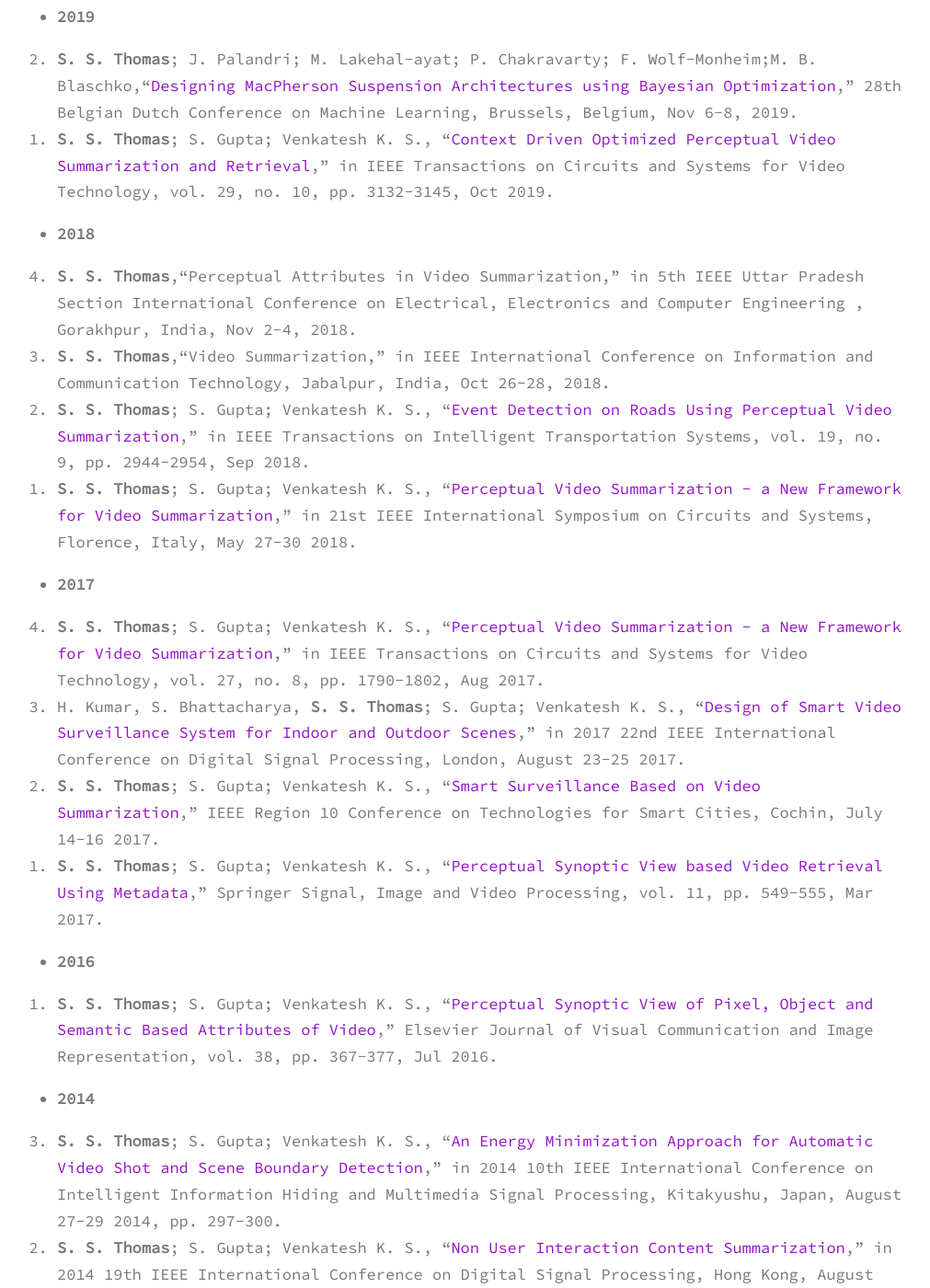
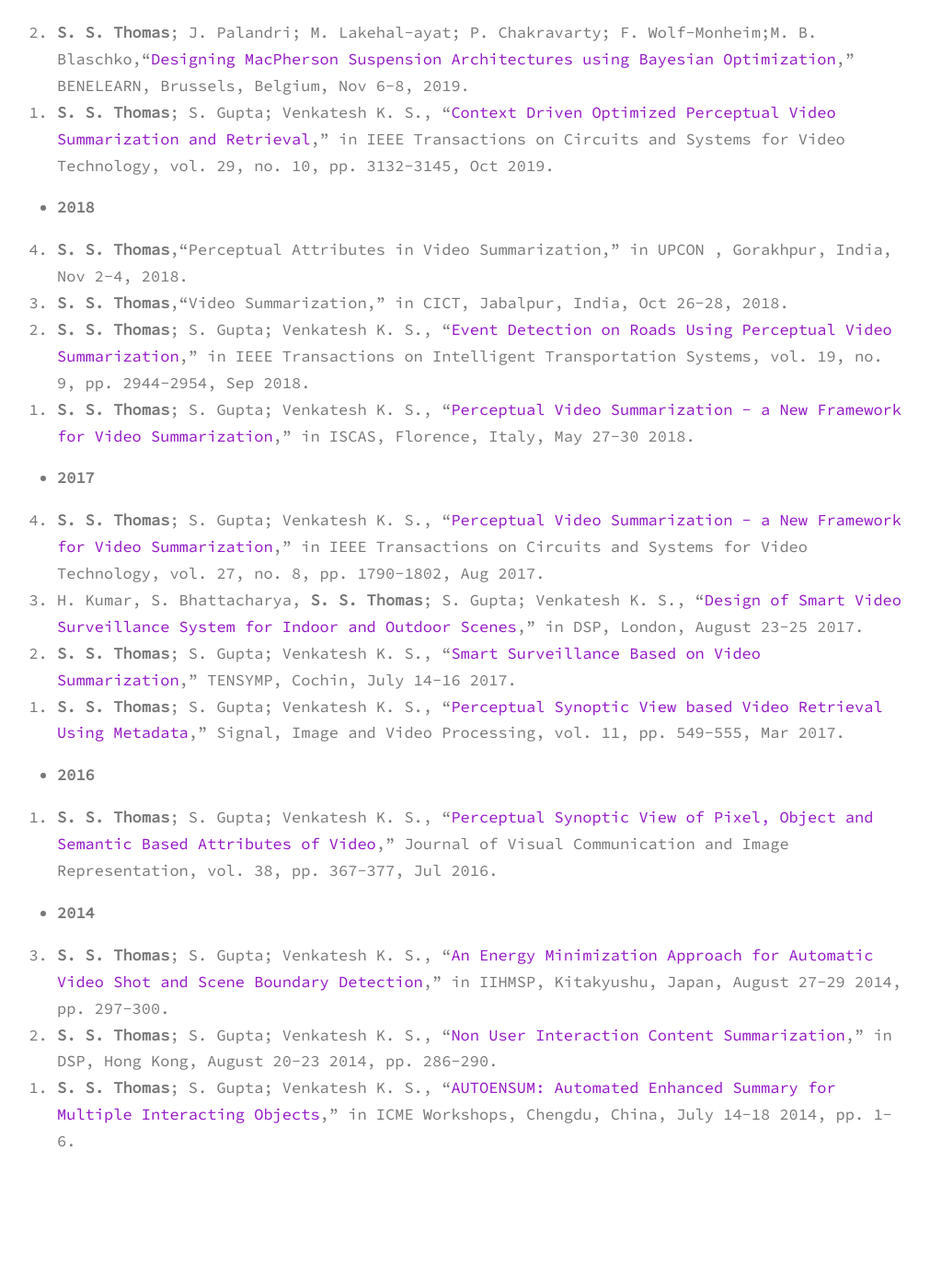
Before and after one commit to sinnuthomas/sinnuthomas.github.io, a Jekyll site: the page built from publications.md, in a window 1280 px wide and 1400 px high, scrolled down 1373 px. Shown: the whole window at 92% size, without its empty margins (138-1149 px from the left). Built offline with Jekyll 4.4.1, drawn with Linux system fonts in a browser that asks for light colours; after the commit the page ends 2645 px from its top, so only the background shows below that; some of the changed text lies outside the part shown.

Commit message:
Update publications.md

```diff
--- a/publications.md
+++ b/publications.md
@@ -27,41 +27,41 @@ permalink: /publications/
 
 * **2020**
 <ol reversed>
-  <li>S. Mukherjee; <b>S. S. Thomas</b>, “<a href="https://wimlworkshop.org/neurips2020/program/">Deep Unfolding Approaches for Sparse Dictionary Learning in Video Summarization</a>,” 34th Conference on Neural Information Processing Systems Workshops (NeurIPS 2020), Vancouver, Canada, Dec 6-12, 2020. </li>
+  <li>S. Mukherjee; <b>S. S. Thomas</b>, “<a href="https://wimlworkshop.org/neurips2020/program/">Deep Unfolding Approaches for Sparse Dictionary Learning in Video Summarization</a>,” NeurIPS Workshops, Vancouver, Canada, Dec 6-12, 2020. </li>
   <li>O. T. James; <b>S. S. Thomas</b>, “ <a href="https://arxiv.org/abs/2010.01280">Bayesian Optimized Event Based Epidemic Modeling in India</a>,” in arXiv:2010.01280, 2020.</li>
   <li>A. M. Paul; <b>S. S. Thomas</b>, “<a href="https://arxiv.org/abs/2008.12127">Multifaceted COVID-19 Outbreak</a>,” in arXiv:2008.12127, 2020.</li>
   </ol>
 
   * **2019**
 <ol reversed>
-  <li><b>S. S. Thomas</b>; J. Palandri; M. Lakehal-ayat; P. Chakravarty; F. Wolf-Monheim;M. B. Blaschko,“<a href="https://openreview.net/forum?id=tZ2Oqtl9-a5">Designing MacPherson Suspension Architectures using Bayesian Optimization</a>,” 28th Belgian Dutch Conference on Machine Learning, Brussels, Belgium, Nov 6-8, 2019.</li>
+  <li><b>S. S. Thomas</b>; J. Palandri; M. Lakehal-ayat; P. Chakravarty; F. Wolf-Monheim;M. B. Blaschko,“<a href="https://openreview.net/forum?id=tZ2Oqtl9-a5">Designing MacPherson Suspension Architectures using Bayesian Optimization</a>,” BENELEARN, Brussels, Belgium, Nov 6-8, 2019.</li>
   <li><b>S. S. Thomas</b>; S. Gupta; Venkatesh K. S., “<a href="https://ieeexplore.ieee.org/document/8478284">Context Driven Optimized Perceptual Video Summarization and Retrieval</a>,” in IEEE Transactions on Circuits and Systems for Video Technology, vol. 29, no. 10, pp. 3132-3145, Oct 2019.</li>
 </ol>
 
   * **2018**
 <ol reversed>
-  <li><b>S. S. Thomas</b>,“Perceptual Attributes in Video Summarization,” in 5th IEEE Uttar Pradesh Section International Conference on Electrical, Electronics and Computer Engineering , Gorakhpur, India, Nov 2-4, 2018.</li>
-  <li><b>S. S. Thomas</b>,“Video Summarization,” in IEEE International Conference on Information and Communication Technology, Jabalpur, India, Oct 26-28, 2018.</li>
+  <li><b>S. S. Thomas</b>,“Perceptual Attributes in Video Summarization,” in UPCON , Gorakhpur, India, Nov 2-4, 2018.</li>
+  <li><b>S. S. Thomas</b>,“Video Summarization,” in CICT, Jabalpur, India, Oct 26-28, 2018.</li>
   <li><b>S. S. Thomas</b>; S. Gupta; Venkatesh K. S., “<a href="https://ieeexplore.ieee.org/abstract/document/8168381">Event Detection on Roads Using Perceptual Video Summarization</a>,” in IEEE Transactions on Intelligent Transportation Systems, vol. 19, no. 9, pp. 2944-2954, Sep 2018.</li>
-  <li><b>S. S. Thomas</b>; S. Gupta; Venkatesh K. S., “<a href="https://ieeexplore.ieee.org/document/7457239">Perceptual Video Summarization - a New Framework for Video Summarization</a>,” in 21st IEEE International Symposium on Circuits and Systems, Florence, Italy, May 27-30 2018.</li>
+  <li><b>S. S. Thomas</b>; S. Gupta; Venkatesh K. S., “<a href="https://ieeexplore.ieee.org/document/7457239">Perceptual Video Summarization - a New Framework for Video Summarization</a>,” in ISCAS, Florence, Italy, May 27-30 2018.</li>
 </ol>
 
   * **2017**
 <ol reversed>
   <li><b>S. S. Thomas</b>; S. Gupta; Venkatesh K. S., “<a href="https://ieeexplore.ieee.org/document/7457239">Perceptual Video Summarization - a New Framework for Video Summarization</a>,” in IEEE Transactions on Circuits and Systems for Video Technology, vol. 27, no. 8, pp. 1790-1802, Aug 2017.</li>
-  <li>H. Kumar, S. Bhattacharya, <b>S. S. Thomas</b>; S. Gupta; Venkatesh K. S., “<a href="https://ieeexplore.ieee.org/document/8096120">Design of Smart Video Surveillance System for Indoor and Outdoor Scenes</a>,” in 2017 22nd IEEE International Conference on Digital Signal Processing, London, August 23-25 2017.</li>
-  <li><b>S. S. Thomas</b>; S. Gupta; Venkatesh K. S., “<a href="https://ieeexplore.ieee.org/document/8070003">Smart Surveillance Based on Video Summarization</a>,” IEEE Region 10 Conference on Technologies for Smart Cities, Cochin, July 14-16 2017.</li>
-  <li><b>S. S. Thomas</b>; S. Gupta; Venkatesh K. S., “<a href="https://link.springer.com/article/10.1007/s11760-016-0993-3">Perceptual Synoptic View based Video Retrieval Using Metadata</a>,” Springer Signal, Image and Video Processing, vol. 11, pp. 549-555, Mar 2017.</li>
+  <li>H. Kumar, S. Bhattacharya, <b>S. S. Thomas</b>; S. Gupta; Venkatesh K. S., “<a href="https://ieeexplore.ieee.org/document/8096120">Design of Smart Video Surveillance System for Indoor and Outdoor Scenes</a>,” in DSP, London, August 23-25 2017.</li>
+  <li><b>S. S. Thomas</b>; S. Gupta; Venkatesh K. S., “<a href="https://ieeexplore.ieee.org/document/8070003">Smart Surveillance Based on Video Summarization</a>,” TENSYMP, Cochin, July 14-16 2017.</li>
+  <li><b>S. S. Thomas</b>; S. Gupta; Venkatesh K. S., “<a href="https://link.springer.com/article/10.1007/s11760-016-0993-3">Perceptual Synoptic View based Video Retrieval Using Metadata</a>,” Signal, Image and Video Processing, vol. 11, pp. 549-555, Mar 2017.</li>
 </ol>
 
   * **2016**
 <ol reversed>
-  <li><b>S. S. Thomas</b>; S. Gupta; Venkatesh K. S., “<a href="https://www.sciencedirect.com/science/article/abs/pii/S1047320316300190">Perceptual Synoptic View of Pixel, Object and Semantic Based Attributes of Video</a>,” Elsevier Journal of Visual Communication and Image Representation, vol. 38, pp. 367-377, Jul 2016.</li>
+  <li><b>S. S. Thomas</b>; S. Gupta; Venkatesh K. S., “<a href="https://www.sciencedirect.com/science/article/abs/pii/S1047320316300190">Perceptual Synoptic View of Pixel, Object and Semantic Based Attributes of Video</a>,” Journal of Visual Communication and Image Representation, vol. 38, pp. 367-377, Jul 2016.</li>
  </ol>
 
   * **2014**
 <ol reversed>
-  <li><b>S. S. Thomas</b>; S. Gupta; Venkatesh K. S., “<a href="https://ieeexplore.ieee.org/document/6998326?reload=true&arnumber=6998326">An Energy Minimization Approach for Automatic Video Shot and Scene Boundary Detection</a>,” in 2014 10th IEEE International Conference on Intelligent Information Hiding and Multimedia Signal Processing, Kitakyushu, Japan, August 27-29 2014, pp. 297-300.</li>
-  <li><b>S. S. Thomas</b>; S. Gupta; Venkatesh K. S., “<a href="https://ieeexplore.ieee.org/document/6900672">Non User Interaction Content Summarization</a>,” in 2014 19th IEEE International Conference on Digital Signal Processing, Hong Kong, August 20-23 2014, pp. 286-290.</li>
-  <li><b>S. S. Thomas</b>; S. Gupta; Venkatesh K. S., “<a href="https://ieeexplore.ieee.org/document/6890531">AUTOENSUM: Automated Enhanced Summary for Multiple Interacting Objects</a>,” in 2014 15th IEEE International Conference Multimedia and Expo, Chengdu, China, July 14-18 2014, pp. 1-6.</li>
+  <li><b>S. S. Thomas</b>; S. Gupta; Venkatesh K. S., “<a href="https://ieeexplore.ieee.org/document/6998326?reload=true&arnumber=6998326">An Energy Minimization Approach for Automatic Video Shot and Scene Boundary Detection</a>,” in IIHMSP, Kitakyushu, Japan, August 27-29 2014, pp. 297-300.</li>
+  <li><b>S. S. Thomas</b>; S. Gupta; Venkatesh K. S., “<a href="https://ieeexplore.ieee.org/document/6900672">Non User Interaction Content Summarization</a>,” in DSP, Hong Kong, August 20-23 2014, pp. 286-290.</li>
+  <li><b>S. S. Thomas</b>; S. Gupta; Venkatesh K. S., “<a href="https://ieeexplore.ieee.org/document/6890531">AUTOENSUM: Automated Enhanced Summary for Multiple Interacting Objects</a>,” in ICME Workshops, Chengdu, China, July 14-18 2014, pp. 1-6.</li>
 </ol>
```
